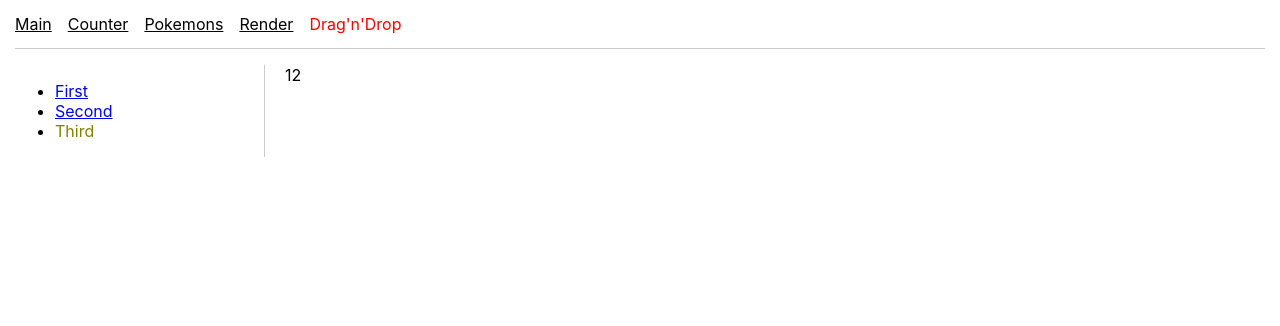
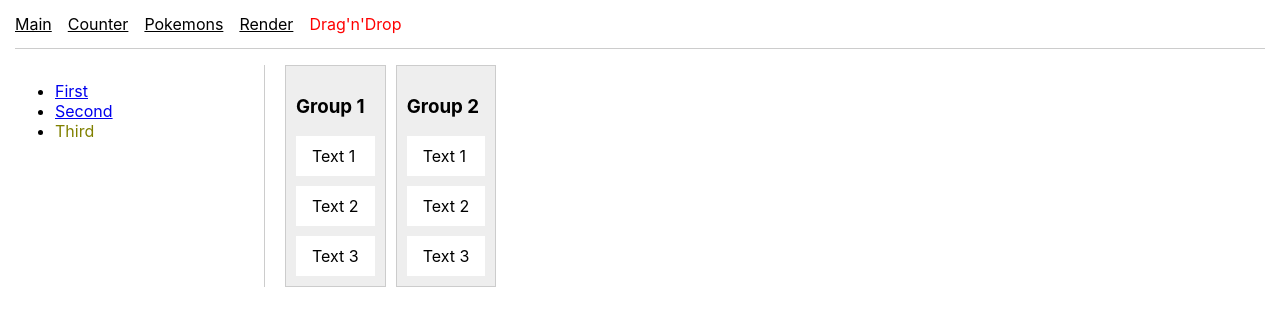
Before and after one commit to ZLVShadoW/rtk_base, a React (Create React App) app: page /drag-n-drop/third in a window 1280 px wide. Shown: the top 326 px of the page. Built offline with nearby package versions, Linux system fonts and the light colour scheme.

Commit message:
render: data (groups & items)

```diff
--- a/src/Components/App.tsx
+++ b/src/Components/App.tsx
@@ -12,6 +12,7 @@ import {Render} from '../Pages/Render';
 import {DragNDrop} from '../Pages/DragNDrop';
 import {First} from './DragNDropPractice/1_Steps';
 import {Second} from './DragNDropPractice/2_Steps';
+import {Third} from './DragNDropPractice/3_Steps/3_Steps';
 
 export const App = () => {
     return (
@@ -27,7 +28,7 @@ export const App = () => {
                     <Route index element={<div>Chose</div>}/>
                     <Route path={'first'} element={<First/>}/>
                     <Route path={'second'} element={<Second/>}/>
-                    <Route path={'third'} element={<div>12</div>}/>
+                    <Route path={'third'} element={<Third/>}/>
                 </Route>
                 <Route path={'*'} element={<Navigate to={'404'}/>}/>
             </Route>
--- a/src/Components/DragNDropPractice/2_Steps.tsx
+++ b/src/Components/DragNDropPractice/2_Steps.tsx
@@ -19,6 +19,7 @@ export const Second = () => {
 
     const onDragStartHandler = (e: React.DragEvent<HTMLDivElement>, card: CardType) => {
         setCurrentCard(card)
+        e.currentTarget.style.background = '#ccc'
     }
 
     const onDragOverHandler = (e: React.DragEvent<HTMLDivElement>) => {
@@ -27,7 +28,7 @@ export const Second = () => {
 
     const onDropHandler = (e: React.DragEvent<HTMLDivElement>, card: CardType) => {
         e.preventDefault()
-        e.currentTarget.style.background = 'none'
+        e.currentTarget.style.removeProperty('background')
 
         let currentCardIdx = cards.findIndex(crd => crd.id === (currentCard && currentCard.id))
         let cardIdx = cards.findIndex(crd => crd.id === card.id)
@@ -45,6 +46,7 @@ export const Second = () => {
 
             return newArr
         })
+        // setCurrentCard(null)
     }
 
     const onDragEnterHandler = (e: React.DragEvent<HTMLDivElement>) => {
@@ -52,7 +54,7 @@ export const Second = () => {
     }
 
     const onDragLeaveHandler = (e: React.DragEvent<HTMLDivElement>) => {
-        e.currentTarget.style.background = 'none'
+        e.currentTarget.style.removeProperty('background')
     }
 
     return (
@@ -66,7 +68,8 @@ export const Second = () => {
                              style={{
                                  padding: '50px 30px',
                                  border: '1px solid #ddd',
-                                 cursor: 'grab'
+                                 cursor: 'grab',
+                                 opacity: currentCard && currentCard.id === card.id ? '0.85' : '1'
                              }}
 
                              onDragStart={(e) => onDragStartHandler(e, card)}
@@ -74,6 +77,8 @@ export const Second = () => {
                              onDrop={(e) => onDropHandler(e, card)}
                              onDragEnter={onDragEnterHandler}
                              onDragLeave={onDragLeaveHandler}
+
+                             onDragEnd={() => {setCurrentCard(null)}}
                         >
                             {card.text}
                         </div>
--- /dev/null
+++ b/src/Components/DragNDropPractice/3_Steps/3_Steps.tsx
@@ -0,0 +1,43 @@
+import React from 'react';
+
+import styles from './Third.module.css';
+import {GroupType, ItemsGroupType} from './types';
+
+
+const initGroups: Array<GroupType> = [
+    {id: 1, title: 'Group 1'},
+    {id: 2, title: 'Group 2'},
+]
+
+const initItemsGroup: ItemsGroupType = {
+    '1': [{id: 1, text: 'Text 1'}, {id: 2, text: 'Text 2'}, {id: 3, text: 'Text 3'}],
+    '2': [{id: 1, text: 'Text 1'}, {id: 2, text: 'Text 2'}, {id: 3, text: 'Text 3'}]
+}
+
+export const Third = () => {
+
+    const [groups, setGroups] = React.useState<Array<GroupType>>(initGroups)
+    const [items, setItems] = React.useState<ItemsGroupType>(initItemsGroup)
+
+    return (
+        <div className={styles.groups}>
+
+            {groups.map(group => {
+                return (
+                    <div key={group.id} className={styles.group}>
+                        <h3>{group.title}</h3>
+
+                        {items[group.id].map(item => {
+                            return (
+                                <div key={item.id} className={styles.item}>
+                                    {item.text}
+                                </div>
+                            )
+                        })}
+                    </div>
+                )
+            })}
+
+        </div>
+    );
+};
--- /dev/null
+++ b/src/Components/DragNDropPractice/3_Steps/Third.module.css
@@ -0,0 +1,18 @@
+.groups {
+    display: flex;
+    gap: 10px;
+}
+.group {
+    border: 1px solid #ccc;
+    padding: 10px;
+    background: #eee;
+}
+
+.item {
+    background: #fff;
+    padding: 10px 16px;
+}
+
+.item:not(:last-child) {
+    margin-bottom: 10px;
+}
--- /dev/null
+++ b/src/Components/DragNDropPractice/3_Steps/types.ts
@@ -0,0 +1,13 @@
+export type GroupType = {
+    id: number
+    title: string
+}
+
+export type ItemType = {
+    id: number
+    text: string
+}
+
+export type ItemsGroupType = {
+    [key: string]: Array<ItemType>
+}
```
